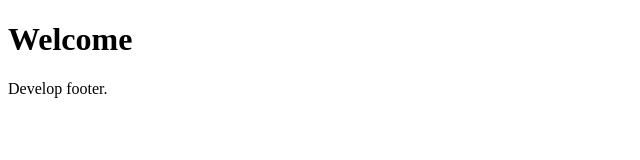
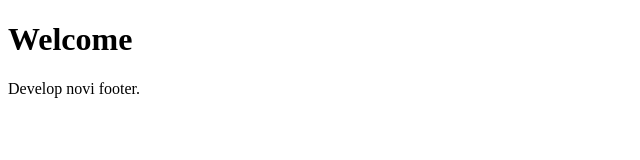
Before and after one commit to anita-mitic/git-vezba, a plain HTML site: page index.html in a window 1280 px wide. Shown: the full height of the page, 0-640 px from the left. Drawn offline with Linux system fonts and the light colour scheme.

Commit message:
Novi footer

```diff
--- a/index.html
+++ b/index.html
@@ -8,7 +8,7 @@
 		<h1>Welcome</h1>
 	</header>
 	<footer>
-		Develop footer.
+		Develop novi footer.
 	</footer>
 </body>
 </html>
```
